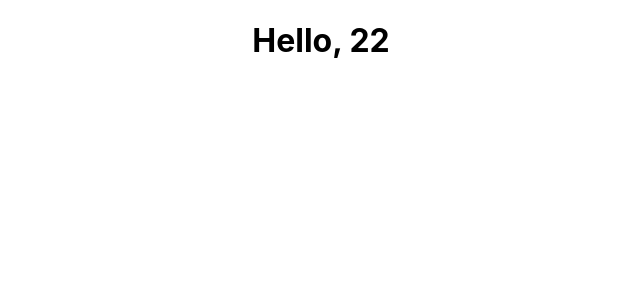
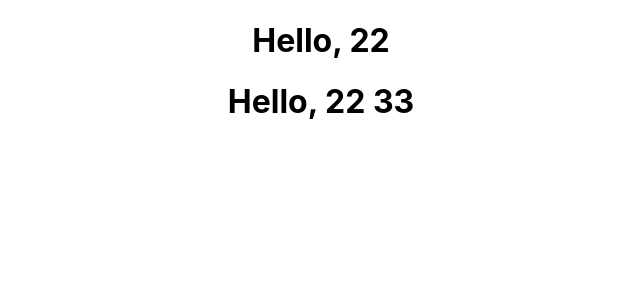
Before and after one commit to shj0000/chain, a React (Create React App) app in the folder client/react-test2/: page / in a window 1280 px wide. Shown: the top 300 px of the page, without its empty margins (319-959 px from the left). Built offline with nearby package versions, Linux system fonts and the light colour scheme.

Commit message:
Update App.js

```diff
--- a/client/react-test2/src/App.js
+++ b/client/react-test2/src/App.js
@@ -1,10 +1,12 @@
 import './App.css';
 import Main from './component/Main';
+import Comp1 from './component/Comp1';
 
 function App() {
   return (
     <div className="App">
       <Main />
+      <Comp1 />
     </div>
   );
 }
```
